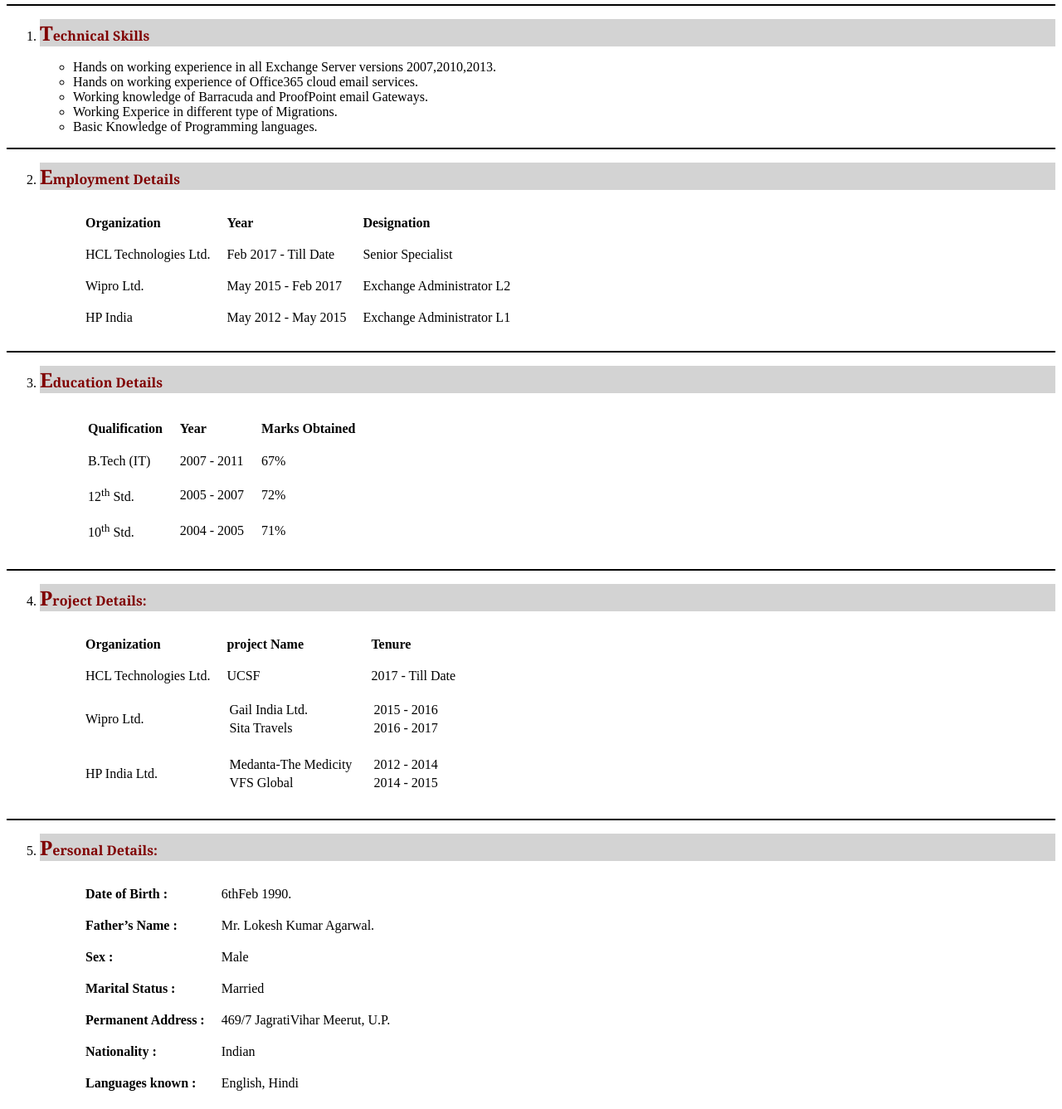
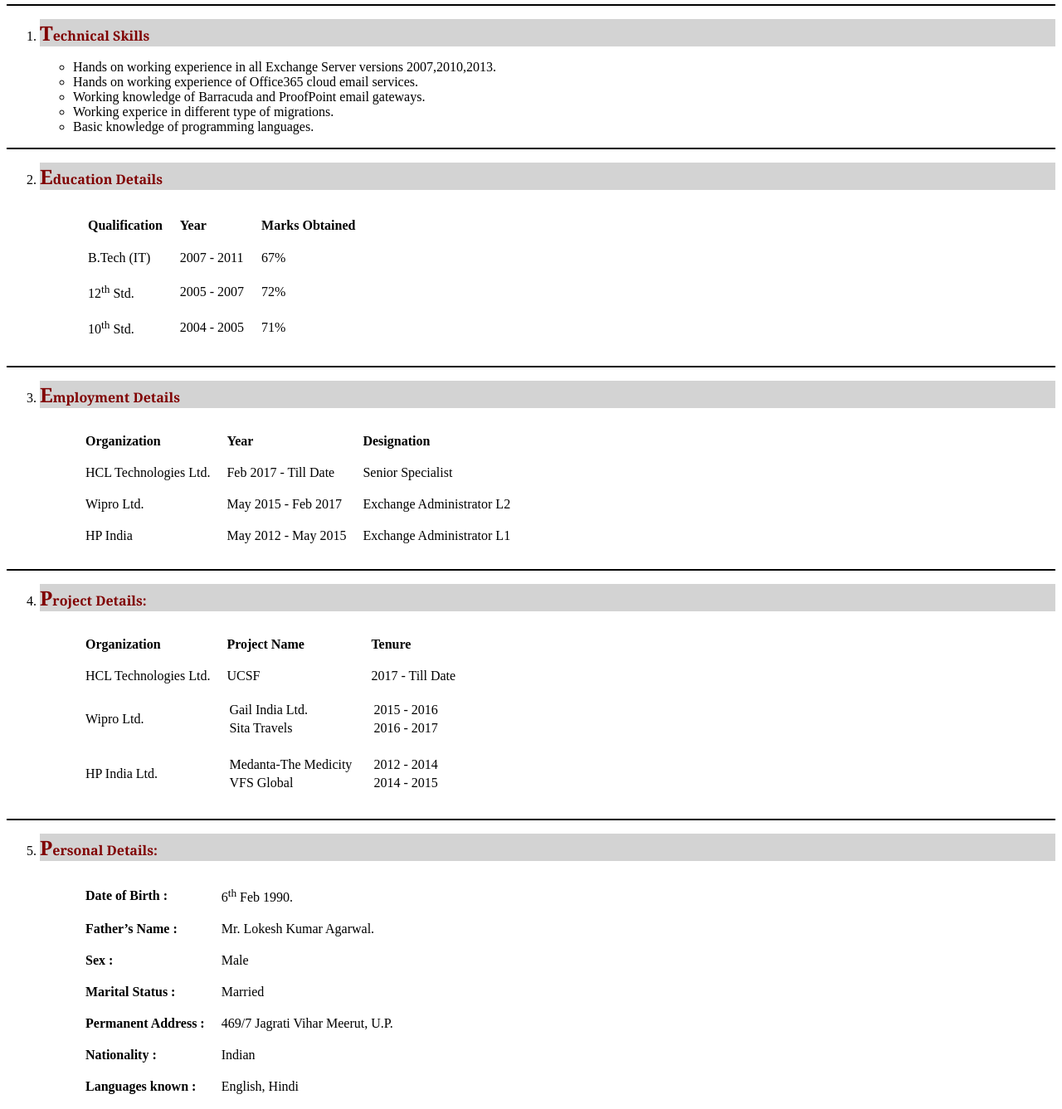
Before and after one commit to agarnish/cv, a plain HTML site: page index.html in a window 1280 px wide. Shown: the part 410-1747 px from the top of the page at 83% size. Drawn offline with Linux system fonts and the light colour scheme.

Commit message:
Update index.html

```diff
--- a/index.html
+++ b/index.html
@@ -28,13 +28,41 @@
         <ul><font color='black' size='3'>
           <li>Hands on working experience in all Exchange Server versions 2007,2010,2013.</li>
           <li>Hands on working experience of Office365 cloud email services.</li>
-          <li>Working knowledge of Barracuda and ProofPoint email Gateways.</li>
-          <li>Working Experice in different type of Migrations.</li>
-          <li>Basic Knowledge of Programming languages.</li></font>
+          <li>Working knowledge of Barracuda and ProofPoint email gateways.</li>
+          <li>Working experice in different type of migrations.</li>
+          <li>Basic knowledge of programming languages.</li></font>
         </ul>
     </ol>
     <hr size='2' color='black'>
-    <ol start="2">
+    <ol start='2'>
+      <li><p style= 'background-color:lightgrey'><strong><font size="5" face="Georgia, Arial" color="maroon">E</font></font><font size='3' face="Georgia, Arial" color="maroon">ducation Details</font></strong></p></li>
+        <ul>
+          <table cellspacing='15' cellpadding='3' border="0">
+            <tr>
+              <th align='left'>Qualification</th>
+              <th align='left'>Year</th>
+              <th align='left'>Marks Obtained</th>
+            </tr>
+            <tr>
+              <td>B.Tech <span title='Information technology'>(IT)</span></td>
+              <td>2007 - 2011</td>
+              <td>67%</td>
+            </tr>
+            <tr>
+              <td>12<sup>th</sup> Std.</td>
+              <td>2005 - 2007</td>
+              <td>72%</td>
+            </tr>
+            <tr>
+              <td>10<sup>th</sup> Std.</td>
+              <td>2004 - 2005</td>
+              <td>71%</td>
+            </tr>
+          </table>
+        </ul>
+    </ol>
+    <hr size='2' color='black'>
+    <ol start="3">
       <li><p style= 'background-color:lightgrey'><strong><font size="5" face="Georgia, Arial" color="maroon">E</font></font><font size='3' face="Georgia, Arial" color="maroon">mployment Details</font></strong></p></li>
         <ul>
           <table cellspacing='10' cellpadding='5' border="0">
@@ -62,41 +90,13 @@
         </ul>
     </ol>
     <hr size='2' color='black'>
-    <ol start='3'>
-      <li><p style= 'background-color:lightgrey'><strong><font size="5" face="Georgia, Arial" color="maroon">E</font></font><font size='3' face="Georgia, Arial" color="maroon">ducation Details</font></strong></p></li>
-        <ul>
-          <table cellspacing='15' cellpadding='3' border="0">
-            <tr>
-              <th align='left'>Qualification</th>
-              <th align='left'>Year</th>
-              <th align='left'>Marks Obtained</th>
-            </tr>
-            <tr>
-              <td>B.Tech <span title='Information technology'>(IT)</span></td>
-              <td>2007 - 2011</td>
-              <td>67%</td>
-            </tr>
-            <tr>
-              <td>12<sup>th</sup> Std.</td>
-              <td>2005 - 2007</td>
-              <td>72%</td>
-            </tr>
-            <tr>
-              <td>10<sup>th</sup> Std.</td>
-              <td>2004 - 2005</td>
-              <td>71%</td>
-            </tr>
-          </table>
-        </ul>
-    </ol>
-    <hr size='2' color='black'>
     <ol start='4'>
       <li><p style= 'background-color:lightgrey'><strong><font size="5" face="Georgia, Arial" color="maroon">P</font></font><font size='3' face="Georgia, Arial" color="maroon">roject Details:</font></strong></p></li>
         <ul>
           <table cellspacing='10' cellpadding='5' border="0">
             <tr>
               <th align='left'>Organization</th>
-              <th align='left'>project Name</th>
+              <th align='left'>Project Name</th>
               <th align='left'>Tenure</th>
             </tr>
             <tr>
@@ -160,7 +160,7 @@
             <table cellspacing='10' cellpadding='5' border="0">
               <tr>
                 <td><strong>Date of Birth :</strong></td>
-                <td>6thFeb 1990.</td>
+                <td>6<sup>th</sup> Feb 1990.</td>
               </tr>
               <tr>
                 <td><strong>Father’s Name :</strong></td>
@@ -176,7 +176,7 @@
               </tr>
               <tr>
                 <td><strong>Permanent Address :</strong></td>
-                <td>469/7 JagratiVihar Meerut, U.P.</td>
+                <td>469/7 Jagrati Vihar Meerut, U.P.</td>
               </tr>
               <tr>
                 <td><strong>Nationality :</strong></td>
```
